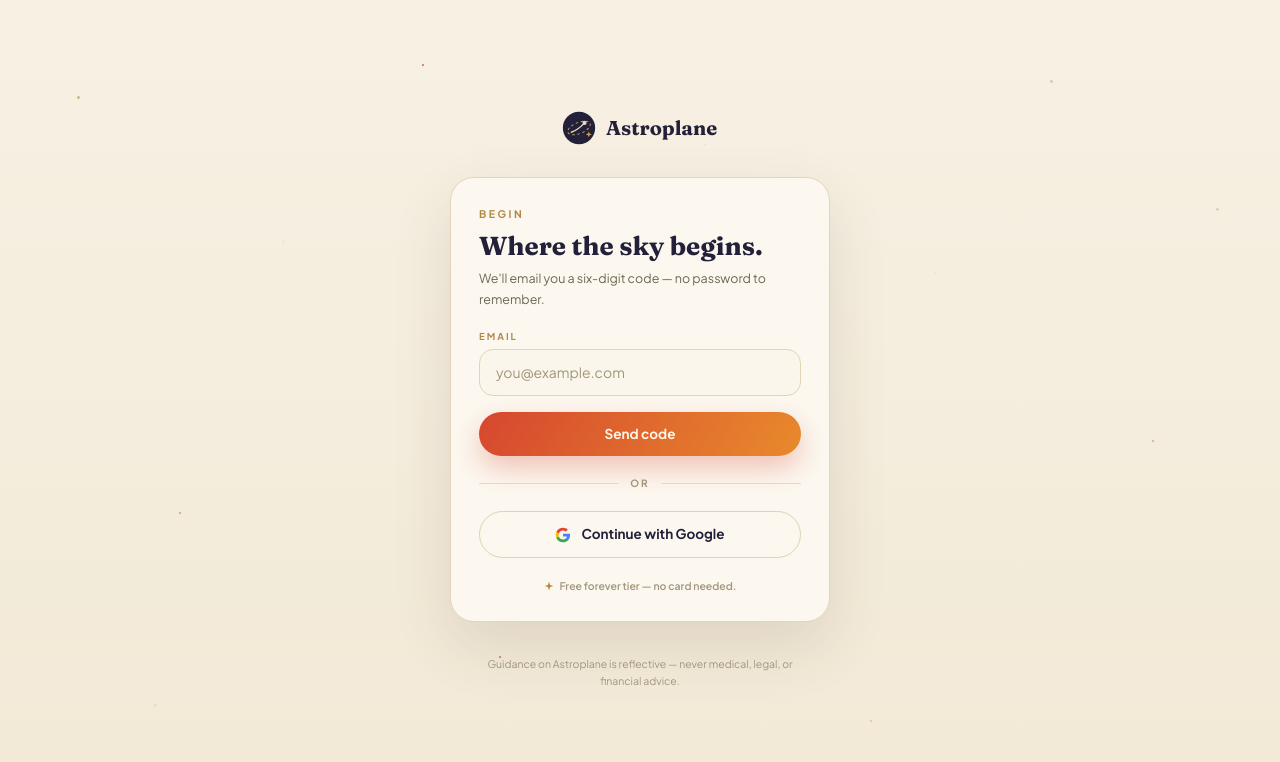
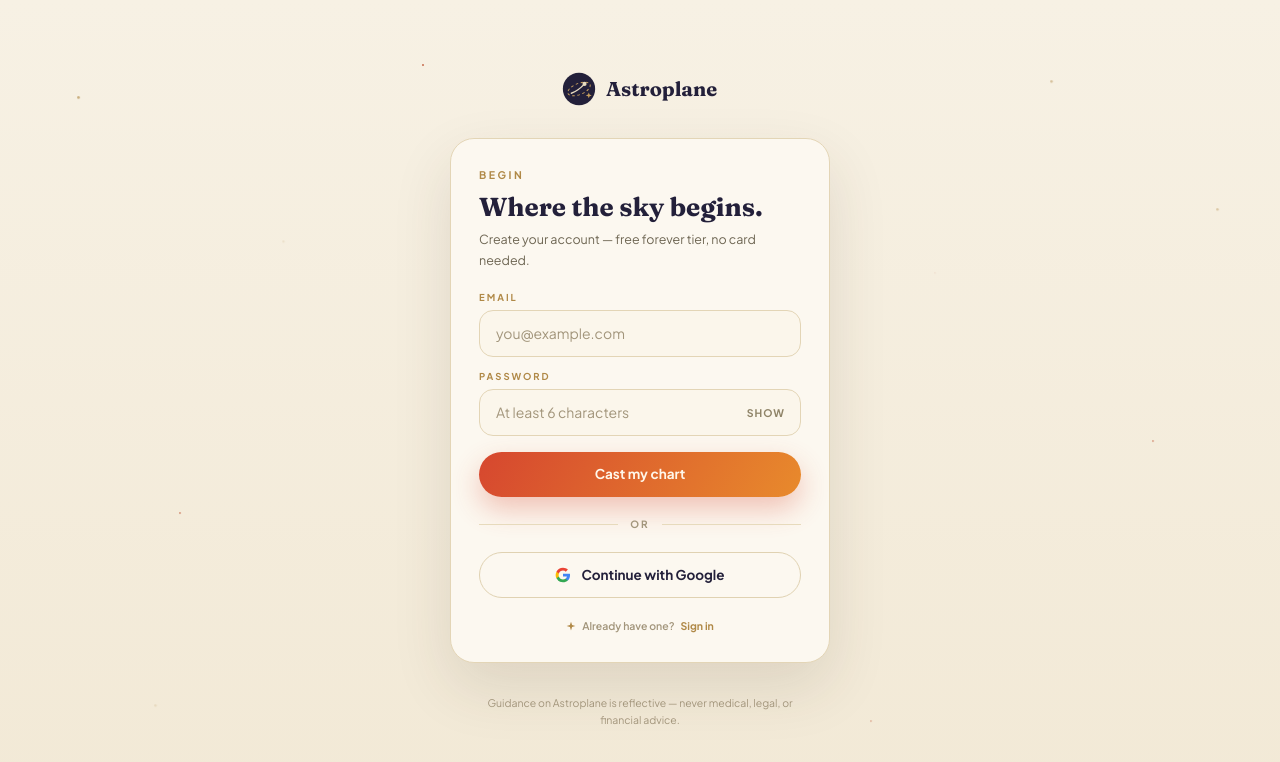
Before and after one commit to tanmayraj1/astroplane, a Next.js app: page /sign-up in a window 1280 px wide. Shown: the top 762 px of the page. Built offline with nearby package versions, Linux system fonts and the light colour scheme; no server answers.

Commit message:
feat: switch auth to email + password (no SMTP dependency)

```diff
--- a/src/components/auth/auth-form.tsx
+++ b/src/components/auth/auth-form.tsx
@@ -1,6 +1,7 @@
 "use client";
 
 import { useState } from "react";
+import Link from "next/link";
 import { useRouter, useSearchParams } from "next/navigation";
 import { createClient } from "@/lib/supabase/client";
 import { Button } from "@/components/ui";
@@ -13,40 +14,44 @@
   const next = search.get("next") ?? "/today";
 
   const [email, setEmail] = useState("");
-  const [code, setCode] = useState("");
-  const [stage, setStage] = useState<"email" | "code">("email");
+  const [password, setPassword] = useState("");
+  const [showPassword, setShowPassword] = useState(false);
   const [busy, setBusy] = useState(false);
   const [error, setError] = useState<string | null>(null);
 
-  async function sendCode(e: React.FormEvent) {
+  async function submit(e: React.FormEvent) {
     e.preventDefault();
     setBusy(true);
     setError(null);
-    const { error } = await supabase.auth.signInWithOtp({
+
+    if (mode === "sign-up") {
+      const { error } = await supabase.auth.signUp({ email, password });
+      if (error) {
+        setBusy(false);
+        setError(
+          error.message.includes("already registered")
+            ? "That email already has an account — sign in instead."
+            : error.message
+        );
+        return;
+      }
+    } else {
+      const { error } = await supabase.auth.signInWithPassword({
         email,
-      options: { shouldCreateUser: true },
+        password,
       });
+      if (error) {
         setBusy(false);
-    if (error) setError(error.message);
-    else setStage("code");
+        setError(
+          error.message === "Invalid login credentials"
+            ? "Email or password didn't match — try again."
+            : error.message
+        );
+        return;
       }
-
-  async function verifyCode(e: React.FormEvent) {
-    e.preventDefault();
-    setBusy(true);
-    setError(null);
-    const { error } = await supabase.auth.verifyOtp({
-      email,
-      token: code.trim(),
-      type: "email",
-    });
-    setBusy(false);
-    if (error) {
-      setError("That code didn't match — check the email and try again.");
-    } else {
+    }
     router.push(next);
     router.refresh();
-    }
   }
 
   async function withGoogle() {
@@ -66,13 +71,12 @@
         {mode === "sign-in" ? "Your sky is waiting." : "Where the sky begins."}
       </h1>
       <p className="mt-1.5 text-[12.5px] leading-relaxed text-body">
-        {stage === "email"
-          ? "We'll email you a six-digit code — no password to remember."
-          : `Enter the code we sent to ${email}.`}
+        {mode === "sign-in"
+          ? "Sign in with your email and password."
+          : "Create your account — free forever tier, no card needed."}
       </p>
 
-      {stage === "email" ? (
-        <form onSubmit={sendCode} className="mt-5 flex flex-col gap-3">
+      <form onSubmit={submit} className="mt-5 flex flex-col gap-3">
         <label className="block">
           <span className="mb-1.5 block text-[9.5px] font-bold uppercase tracking-[2px] text-gold">
             Email
@@ -80,40 +84,51 @@
           <input
             type="email"
             required
+            autoComplete="email"
             value={email}
             onChange={(e) => setEmail(e.target.value)}
             placeholder="you@example.com"
             className="w-full rounded-[14px] border border-line bg-surface-alt px-4 py-3 text-[14px] text-ink outline-none placeholder:text-faint focus:border-gold"
           />
         </label>
-          <Button type="submit" disabled={busy || !email} className="mt-1 w-full">
-            {busy ? "Sending…" : "Send code"}
+        <label className="block">
+          <span className="mb-1.5 block text-[9.5px] font-bold uppercase tracking-[2px] text-gold">
+            Password
+          </span>
+          <div className="relative">
+            <input
+              type={showPassword ? "text" : "password"}
+              required
+              minLength={6}
+              autoComplete={mode === "sign-up" ? "new-password" : "current-password"}
+              value={password}
+              onChange={(e) => setPassword(e.target.value)}
+              placeholder={mode === "sign-up" ? "At least 6 characters" : "Your password"}
+              className="w-full rounded-[14px] border border-line bg-surface-alt px-4 py-3 pr-16 text-[14px] text-ink outline-none placeholder:text-faint focus:border-gold"
+            />
+            <button
+              type="button"
+              onClick={() => setShowPassword((s) => !s)}
+              className="absolute right-4 top-1/2 -translate-y-1/2 text-[10.5px] font-bold uppercase tracking-[1px] text-muted hover:text-ink"
+            >
+              {showPassword ? "Hide" : "Show"}
+            </button>
+          </div>
+        </label>
+        <Button
+          type="submit"
+          disabled={busy || !email || password.length < 6}
+          className="mt-1 w-full"
+        >
+          {busy
+            ? mode === "sign-up"
+              ? "Creating…"
+              : "Signing in…"
+            : mode === "sign-up"
+              ? "Cast my chart"
+              : "Enter Astroplane"}
         </Button>
       </form>
-      ) : (
-        <form onSubmit={verifyCode} className="mt-5 flex flex-col gap-3">
-          <input
-            inputMode="numeric"
-            autoComplete="one-time-code"
-            maxLength={6}
-            required
-            value={code}
-            onChange={(e) => setCode(e.target.value.replace(/\D/g, ""))}
-            placeholder="••••••"
-            className="tnum w-full rounded-[14px] border border-line bg-surface-alt px-4 py-3 text-center text-[22px] font-bold tracking-[8px] text-ink outline-none placeholder:text-faint focus:border-gold"
-          />
-          <Button type="submit" disabled={busy || code.length !== 6} className="w-full">
-            {busy ? "Checking…" : "Enter Astroplane"}
-          </Button>
-          <button
-            type="button"
-            onClick={() => setStage("email")}
-            className="text-[11.5px] font-semibold text-muted hover:text-ink"
-          >
-            Use a different email
-          </button>
-        </form>
-      )}
 
       {error && (
         <p className="mt-3 rounded-[10px] bg-[rgba(192,90,59,.1)] px-3 py-2 text-[11.5px] font-semibold text-clay">
@@ -155,7 +170,21 @@
 
       <p className="mt-5 flex items-center justify-center gap-1.5 text-[10.5px] font-semibold text-faint">
         <SparkleIcon size={10} className="text-gold" />
-        {mode === "sign-in" ? "New here? The habit is free." : "Free forever tier — no card needed."}
+        {mode === "sign-in" ? (
+          <>
+            New here?{" "}
+            <Link href="/sign-up" className="font-bold">
+              Create an account
+            </Link>
+          </>
+        ) : (
+          <>
+            Already have one?{" "}
+            <Link href="/sign-in" className="font-bold">
+              Sign in
+            </Link>
+          </>
+        )}
       </p>
     </div>
   );
```
Lines whose indentation alone changed are shown as unchanged.
